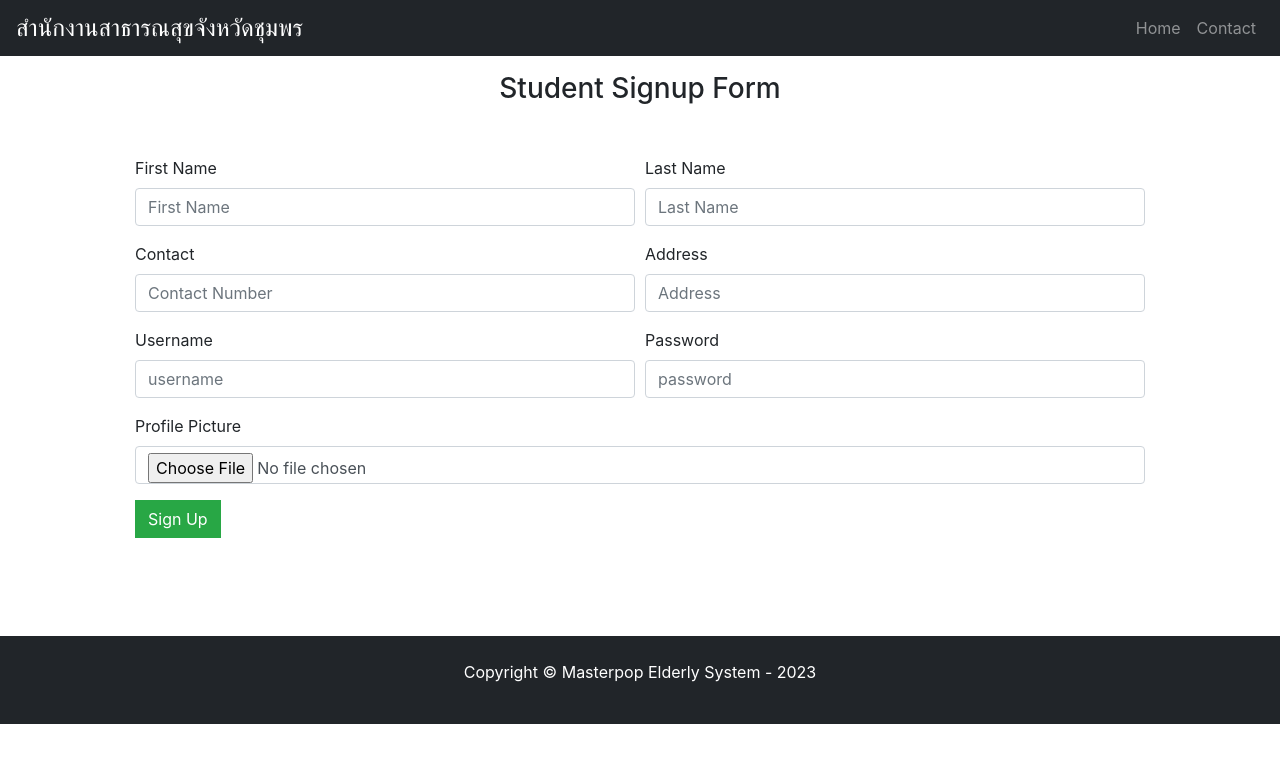
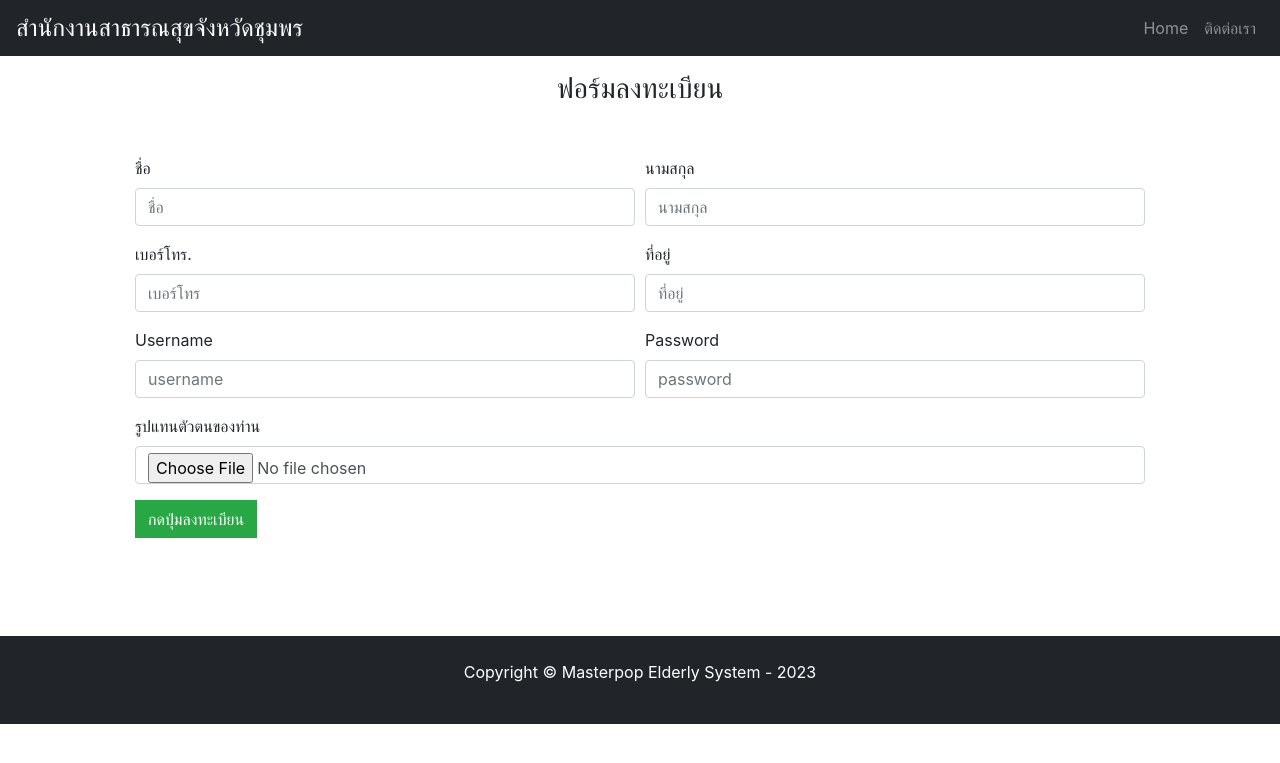
Before and after one commit to joblackpoc/examonline, a Django app: page /student/studentsignup in a window 1280 px wide. Shown: the top 763 px of the page. Run offline with Django 3.2, Linux system fonts and the light colour scheme; some libraries are stand-ins or nearby versions.

Commit message:
form and templates

```diff
--- a/templates/exam/contactus.html
+++ b/templates/exam/contactus.html
@@ -16,7 +16,7 @@
   <br><br>
 
   <center>
-    <h3 class='alert alert-success'>Please fillup the form in order to contact us</h3>
+    <h3 class='alert alert-success'>กรอกข้อมูลเพิ่อติดต่อเรา</h3>
 
     <form method="POST" autocomplete="off">
       <!-- Very Important csrf Token -->
--- a/templates/exam/navbar.html
+++ b/templates/exam/navbar.html
@@ -47,7 +47,7 @@
           <!--<a href="/teacher/teacherclick" class="nav-item nav-link">Teacher</a>
           <a href="/student/studentclick" class="nav-item nav-link">Student</a>
           <a href="/adminclick" class="nav-item nav-link">Admin</a>-->
-          <a href="/contactus" class="nav-item nav-link">Contact</a>
+          <a href="/contactus" class="nav-item nav-link">ติดต่อเรา</a>
 
         </div>
 
--- a/templates/student/studentsignup.html
+++ b/templates/student/studentsignup.html
@@ -19,29 +19,29 @@
 
 <br><br><br>
 <div class="container">
-  <h3 style="text-align: center;">Student Signup Form</h3>
+  <h3 style="text-align: center;">ฟอร์มลงทะเบียน</h3>
 <form method="POST" autocomplete="off" enctype="multipart/form-data">
     {% csrf_token %}
 
     <div class="form-row">
         <div class="form-group col-md-6">
-          <label for="first_name">First Name</label>
-          {% render_field userForm.first_name|attr:'required:true'  class="form-control" placeholder="First Name" %}
+          <label for="first_name">ชื่อ</label>
+          {% render_field userForm.first_name|attr:'required:true'  class="form-control" placeholder="ชื่อ" %}
         </div>
         <div class="form-group col-md-6">
-          <label for="last_name">Last Name</label>
-          {% render_field userForm.last_name|attr:'required:true'  class="form-control" placeholder="Last Name" %}
+          <label for="last_name">นามสกุล</label>
+          {% render_field userForm.last_name|attr:'required:true'  class="form-control" placeholder="นามสกุล" %}
         </div>
       </div>
 
       <div class="form-row">
         <div class="form-group col-md-6">
-          <label for="mobile">Contact</label>
-          {% render_field studentForm.mobile|attr:'required:true'  class="form-control" placeholder="Contact Number" %}
+          <label for="mobile">เบอร์โทร.</label>
+          {% render_field studentForm.mobile|attr:'required:true'  class="form-control" placeholder="เบอร์โทร" %}
         </div>
         <div class="form-group col-md-6">
-          <label for="address">Address</label>
-          {% render_field studentForm.address|attr:'required:true'  class="form-control" placeholder="Address" %}
+          <label for="address">ที่อยู่</label>
+          {% render_field studentForm.address|attr:'required:true'  class="form-control" placeholder="ที่อยู่" %}
         </div>
       </div>
 
@@ -58,14 +58,14 @@
 
       <div class="form-row">
         <div class="form-group col-md-12">
-          <label for="profile_pic">Profile Picture</label>
+          <label for="profile_pic">รูปแทนตัวตนของท่าน</label>
           {% render_field studentForm.profile_pic|attr:'required:true' class="form-control" placeholder="" %}
         </div>
 
       </div>
 
 
-    <button type="submit" class="btn btn-success" style="border-radius: 0%;">Sign Up</button>
+    <button type="submit" class="btn btn-success" style="border-radius: 0%;">กดปุ่มลงทะเบียน</button>
   </form>
 </div>
 
```
Also changed, not shown: exam/forms.py (+4 -3 lines).
